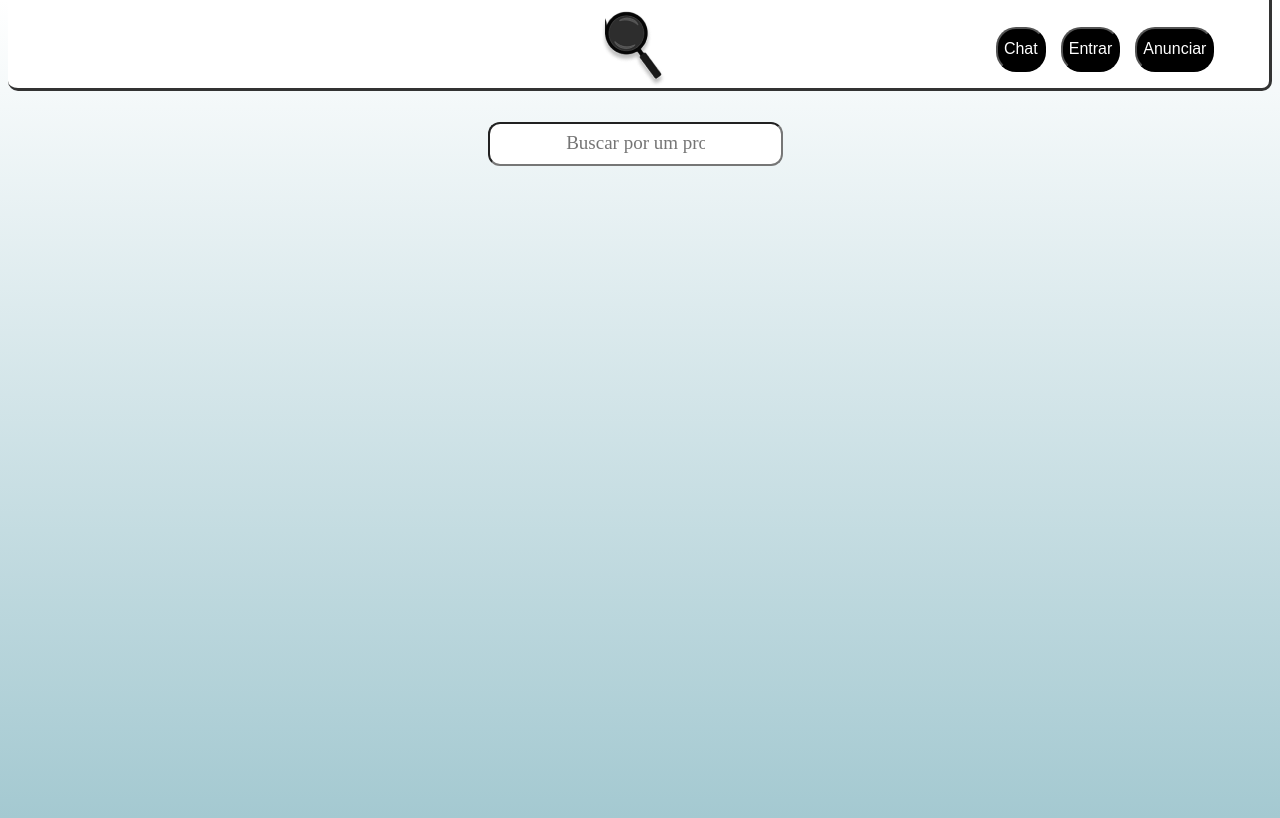
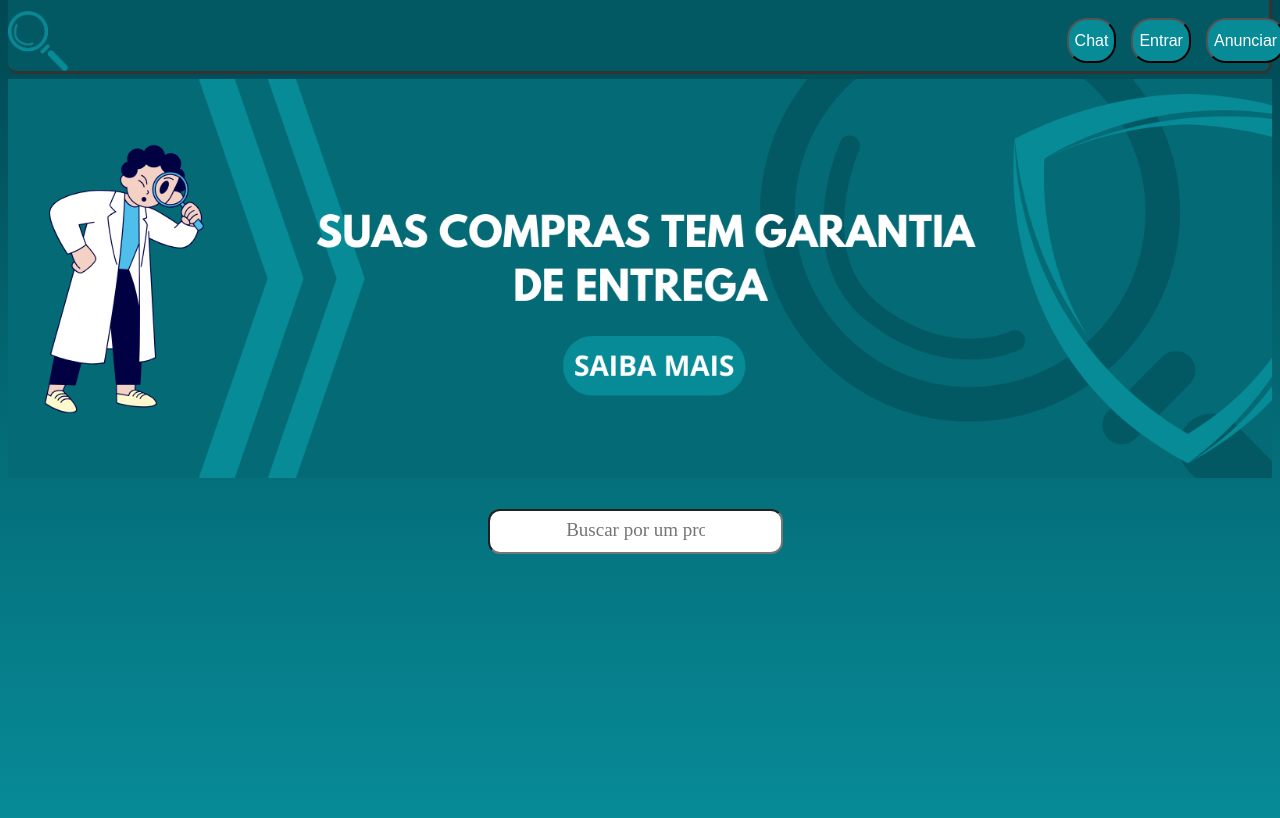
Before and after one commit to marceloAugustus42/Procurachando, a PHP site: page / in a window 1280 px wide. Run offline with PHP 8.4, Linux system fonts and the light colour scheme.

Commit message:
Add files via upload

```diff
--- a/index.html
+++ b/index.html
@@ -1,5 +1,5 @@
 <!DOCTYPE html>
-<html lang="en">
+<html lang="pt">
 <head>
     <meta charset="UTF-8">
     <meta name="viewport" content="width=device-width, initial-scale=1.0">
@@ -7,17 +7,25 @@
     <link rel="stylesheet" href="/styles/homepage.css">
 </head>
 <header>
-    <img src="/source/logo-preta.png" alt="Procurachando">
+    <div id="LupaHeader">
+    <img src="/source/LupaLogo.png" alt="Procurachando" href="index.html" width="60" height="60" > <!--Não consegui dimensionar no css por algum motivo e dimensionar a imagem aqui funcionou(???) -->
+    </div>
+
     <nav>
         <button><a href="/">Chat</a></button>
-        <button><a href="/">Entrar</a></button>
+        <button><a href="Entrar.html">Entrar</a></button>
         <button><a href="/">Anunciar</a></button>
     </nav>
+
 </header>
 <body>
+    <div id="img-responsiva"> <!--Div pra deixar o banner responsivo -->
+        <img src="VER AGORA.png" alt="Banner de fundo" >
+      </div>
     <form>
         <div class="background"></div>
         <input type="text" class="buscar" placeholder="Buscar por um produto...">
     </form>
+
 </body>
 </html>
--- a/styles/homepage.css
+++ b/styles/homepage.css
@@ -2,7 +2,7 @@
     display: flex;
     flex-direction: row;
     align-items: center;
-    background-color: white;
+    background-color: #025964;
     box-shadow: 20px;
     padding-top: 2%;
     border-radius: 10px;
@@ -11,9 +11,21 @@
     margin-top: -1.8%;
   }
 
+  header div#LupaHeader img{ /*Depois que atualizei as imagens por algum motivo não consegui centralizar a lupa e os botões*/
+    display: block;
+    margin: auto;
+    max-width: 100%;
+  }
+
 body {
     height: 103.1vh;
-    background: linear-gradient(0deg, #A4C9D1, #0000);
+    background: linear-gradient(0deg, #078B97, #004853);
+}
+
+div#img-responsiva img {
+  display: block; /*"prender" a imagem*/
+  margin: 5px auto;
+  max-width: 100%; /*Redimensionamento automatico*/
 }
 
 img{
@@ -26,15 +38,14 @@
   nav {
     width: 17%;
     display: flex;
+    align-items:end;
     justify-content: space-between;
-    margin-left: 25%;
+    margin-left: 78%;
   }
-
   a {
     text-decoration: none;
     color: white;
 }
-
   .buscar{
     width: 11%;
     display: flex;
@@ -48,7 +59,7 @@
   nav button {
     width: 40%;
     height: 45px;
-    background-color: black;
+    background-color: #078B97;
     border-radius: 20px;
     color: white;
     text-align: center;
--- /dev/null
+++ b/styles/login.css
@@ -0,0 +1,3 @@
+
+
+/*Nada aqui por enquanto*/
```
Also changed, not shown: Entrar.html (added, +24 -0 lines), VER AGORA.png (added), source/Estilovisual.png (added), source/LupaLogo.png (added), source/Procuracchandologo1.png (added).
